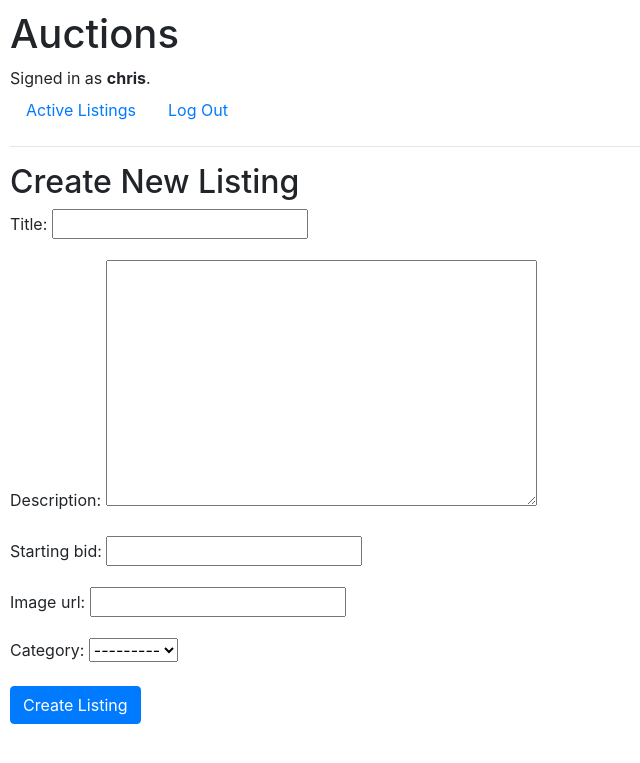
After one commit to drcokefloat/commerce, a Django app: page /create/ in a window 1280 px wide. The commit adds this page. Shown: the top 763 px of the page, without its empty margins (0-640 px from the left). Run offline with Django 3.2, Linux system fonts and the light colour scheme; a user stored in the database is signed in; data that the repository does not hold is empty; some libraries are stand-ins or nearby versions.

Commit message:
Added listing functioanlity, createa and viewing listings.

```diff
--- a/auctions/models.py
+++ b/auctions/models.py
@@ -1,4 +1,5 @@
 from django.contrib.auth.models import AbstractUser
+from django.contrib.auth import get_user_model
 from django.db import models
 
 class User(AbstractUser):
@@ -16,9 +17,10 @@ class Listing(models.Model):
     starting_bid = models.DecimalField(max_digits=10, decimal_places=2)
     image_url = models.URLField(blank=True, null=True)
     category = models.ForeignKey(Category, on_delete=models.SET_NULL, blank=True, null=True, related_name="listings")
-    creator = models.ForeignKey(User, on_delete=models.CASCADE, related_name="listings")
     active = models.BooleanField(default=True)
     watchlist = models.ManyToManyField(User, blank=True, related_name="watchlist")
+    owner = models.ForeignKey(User, on_delete=models.CASCADE, related_name="listings")
+
 
     def __str__(self):
         return self.title
--- /dev/null
+++ b/auctions/templates/auctions/create_listing.html
@@ -0,0 +1,10 @@
+{% extends "auctions/layout.html" %}
+
+{% block body %}
+  <h2>Create New Listing</h2>
+  <form method="post">
+    {% csrf_token %}
+    {{ form.as_p }}
+    <button type="submit" class="btn btn-primary">Create Listing</button>
+  </form>
+{% endblock %}
--- a/auctions/urls.py
+++ b/auctions/urls.py
@@ -1,10 +1,11 @@
 from django.urls import path
-
 from . import views
 
 urlpatterns = [
     path("", views.index, name="index"),
     path("login", views.login_view, name="login"),
     path("logout", views.logout_view, name="logout"),
-    path("register", views.register, name="register")
+    path("register", views.register, name="register"),
+    path("listing/<int:listing_id>/", views.listing, name="listing"),
+    path("create/", views.create_listing, name="create_listing"),  # <-- Add this line
 ]
--- a/auctions/views.py
+++ b/auctions/views.py
@@ -4,11 +4,17 @@ from django.http import HttpResponse, HttpResponseRedirect
 from django.shortcuts import render
 from django.urls import reverse
 
-from .models import User
+from django import forms
+from django.shortcuts import render, redirect
+from django.contrib.auth.decorators import login_required
+from .models import User, Listing, Category
 
 
 def index(request):
-    return render(request, "auctions/index.html")
+    listings = Listing.objects.filter(active=True)
+    return render(request, "auctions/index.html", {
+        "listings": listings
+    })
 
 
 def login_view(request):
@@ -61,3 +67,38 @@ def register(request):
         return HttpResponseRedirect(reverse("index"))
     else:
         return render(request, "auctions/register.html")
+
+
+class ListingForm(forms.Form):
+    title = forms.CharField(max_length=100)
+    description = forms.CharField(widget=forms.Textarea)
+    starting_bid = forms.DecimalField(decimal_places=2, max_digits=10)
+    image_url = forms.URLField(required=False)
+    category = forms.ModelChoiceField(queryset=Category.objects.all(), required=False)
+
+
+@login_required
+def create_listing(request):
+    if request.method == "POST":
+        form = ListingForm(request.POST)
+        if form.is_valid():
+            listing = Listing(
+                title=form.cleaned_data["title"],
+                description=form.cleaned_data["description"],
+                starting_bid=form.cleaned_data["starting_bid"],
+                image_url=form.cleaned_data["image_url"],
+                category=form.cleaned_data["category"],
+                owner=request.user
+            )
+            listing.save()
+            return redirect("index")
+    else:
+        form = ListingForm()
+    return render(request, "auctions/create_listing.html", {"form": form})
+
+
+def listing(request, listing_id):
+    listing = Listing.objects.get(pk=listing_id)
+    return render(request, "auctions/listing.html", {
+        "listing": listing
+    })
```
Also changed, not shown: auctions/templates/auctions/index.html (+15 -2 lines), auctions/templates/auctions/listing.html (added, +14 -0 lines), auctions/migrations/0003_rename_creator_listing_owner.py (added), db.sqlite3.
